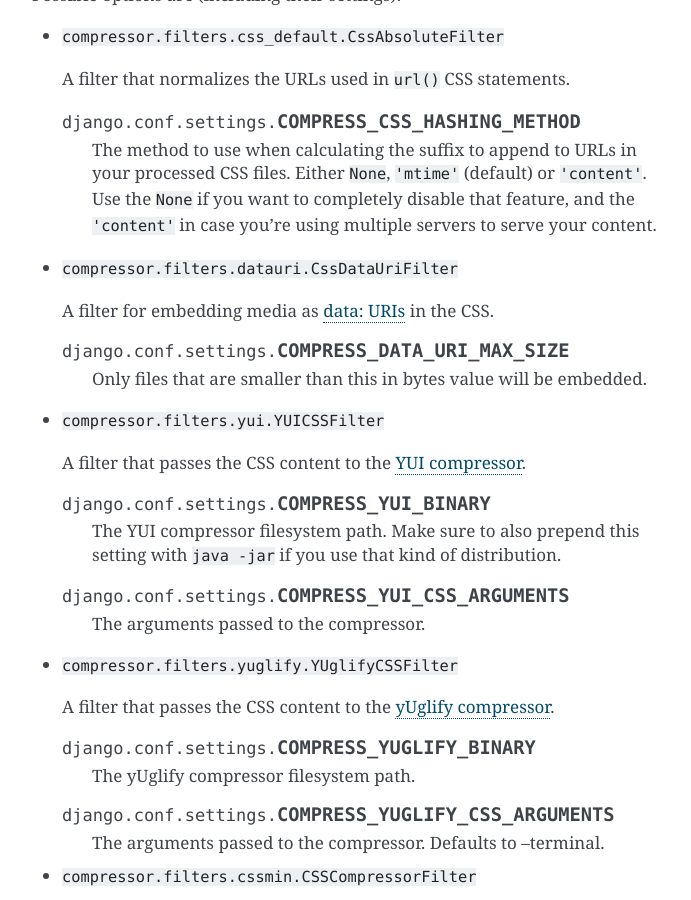
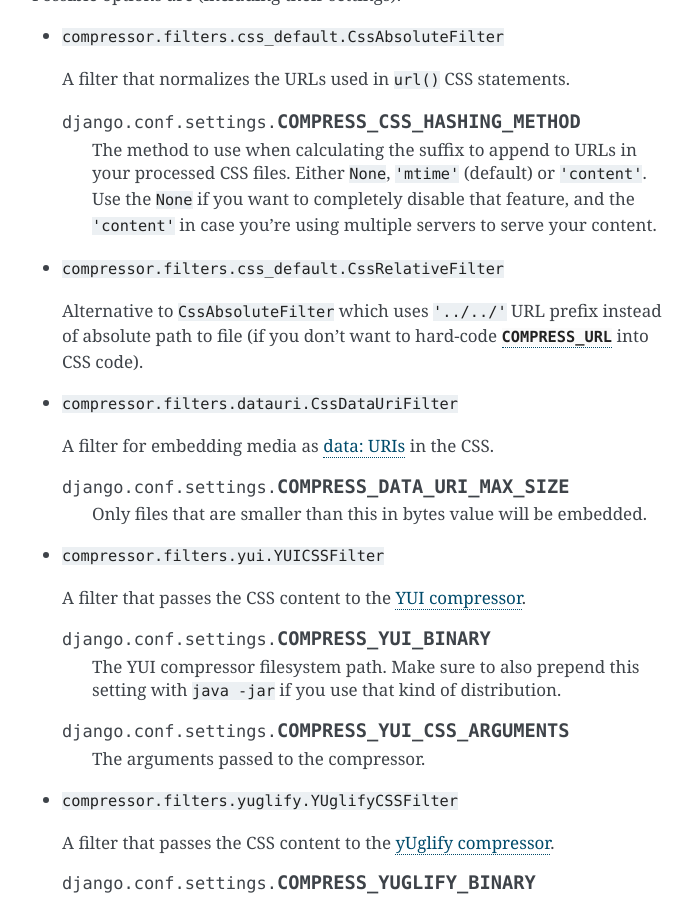
Before and after one commit to django-compressor/django-compressor, a Sphinx documentation site: the page built from docs/settings.txt, in a window 1280 px wide and 900 px high, scrolled down 1394 px. Shown: the whole window, without its empty margins (418-1109 px from the left). Built offline with Sphinx 7.4.7, drawn with Linux system fonts in a browser that asks for light colours.

Commit message:
Docs added

```diff
--- a/docs/settings.txt
+++ b/docs/settings.txt
@@ -86,6 +86,12 @@ Backend settings
          ``'content'``. Use the ``None`` if you want to completely disable that
          feature, and the ``'content'`` in case you're using multiple servers
          to serve your content.
+
+    - ``compressor.filters.css_default.CssRelativeFilter``
+
+      Alternative to ``CssAbsoluteFilter`` which uses ``'../../'``
+      URL prefix instead of absolute path to file (if you don't want to
+      hard-code :attr:`~django.conf.settings.COMPRESS_URL` into CSS code).
 
     - ``compressor.filters.datauri.CssDataUriFilter``
 
```
